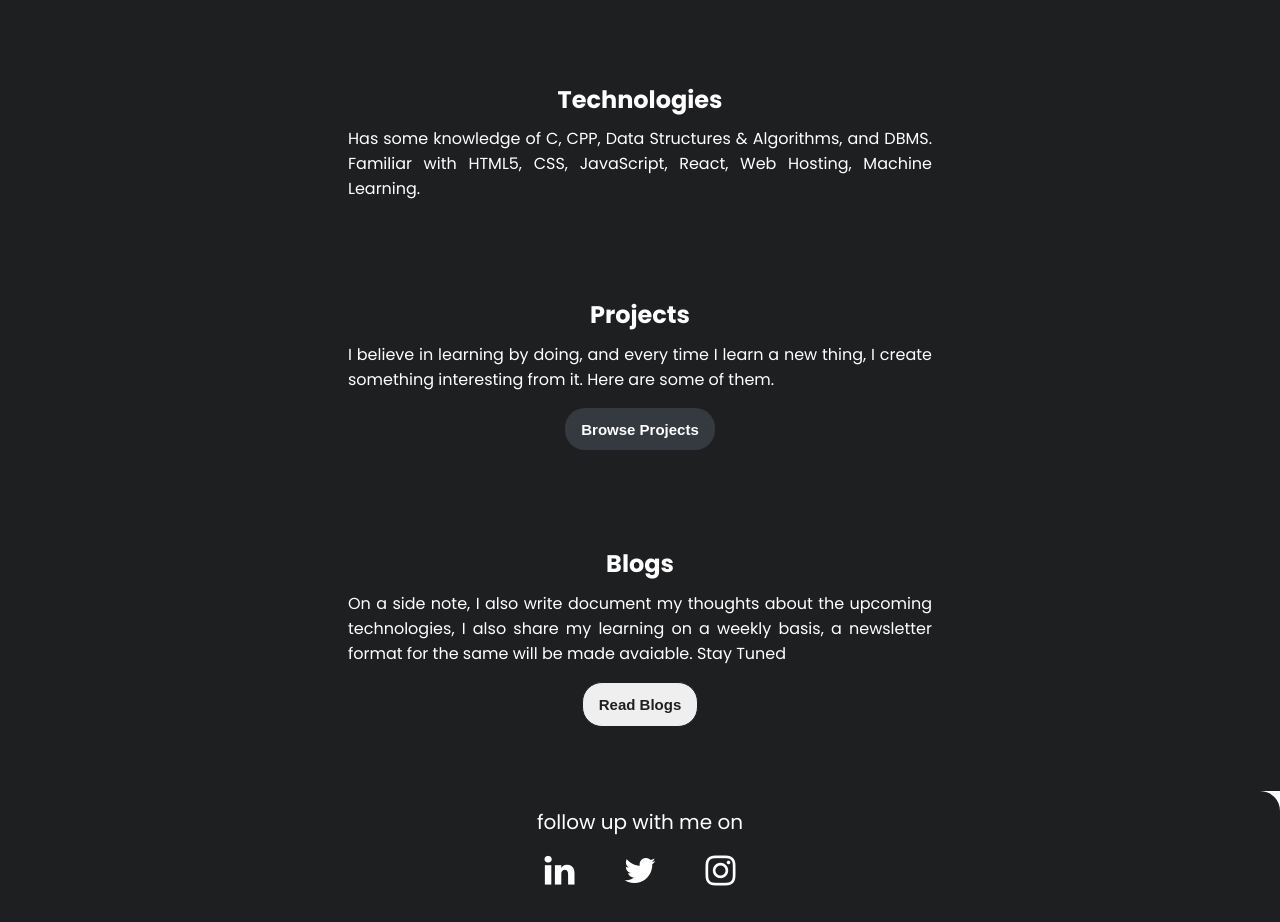
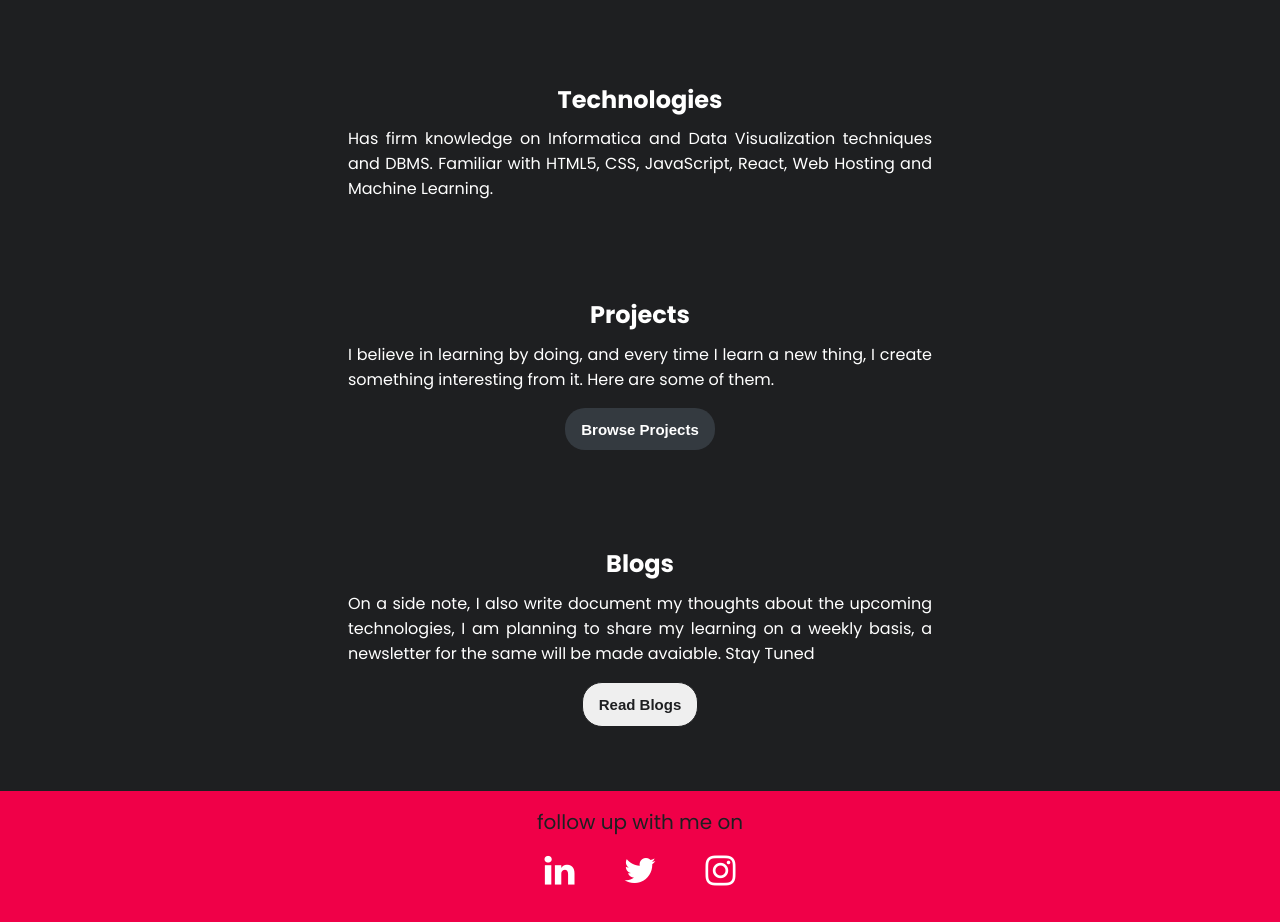
Before and after one commit to itspradyuman/myportfolio-website, a plain HTML site: page index.html in a window 1280 px wide. Shown: the part 460-1382 px from the top of the page. Drawn offline with Linux system fonts and the light colour scheme.

Commit message:
content-update

```diff
--- a/index.html
+++ b/index.html
@@ -41,7 +41,7 @@
             <section class="sections">
                 <div class="container">
                     <h1>Technologies</h1>
-                    <p>Has some knowledge of C, CPP, Data Structures & Algorithms, and DBMS. Familiar with HTML5, CSS, JavaScript, React, Web Hosting, Machine Learning.</p>
+                    <p>Has firm knowledge on Informatica and Data Visualization techniques and  DBMS. Familiar with HTML5, CSS, JavaScript, React, Web Hosting and Machine Learning.</p>
                 </div>
             </section>
 
@@ -56,7 +56,7 @@
             <section class="sections">
                 <div class="container">
                     <h1>Blogs</h1>
-                    <p>On a side note, I also write document my thoughts about the upcoming technologies, I also share my learning on a weekly basis, a newsletter format for the same will be made avaiable. Stay Tuned </p>
+                    <p>On a side note, I also write document my thoughts about the upcoming technologies, I am planning to share my learning on a weekly basis, a newsletter for the same will be made avaiable. Stay Tuned </p>
                     <div style="text-align: center;"><a class="links" href="./blogs.html"><button class="link-s btn">Read Blogs</button></a></div>
 
                 </div>
--- a/styles.css
+++ b/styles.css
@@ -156,16 +156,16 @@ body {
 }
 
 .footer {
-    background-color: var(--primary-color);
+    background-color: #f00048;
     padding: 1rem 0rem;
     text-align: center;
-    border-top-right-radius: 20px;
+    /**border-top-right-radius: 20px;**/
 }
 
 .footer div {
     font-weight: 400;
     font-size: 20px;
-    color: white;
+    color: #1e1f21;
 }
 
 .footer i {
```
